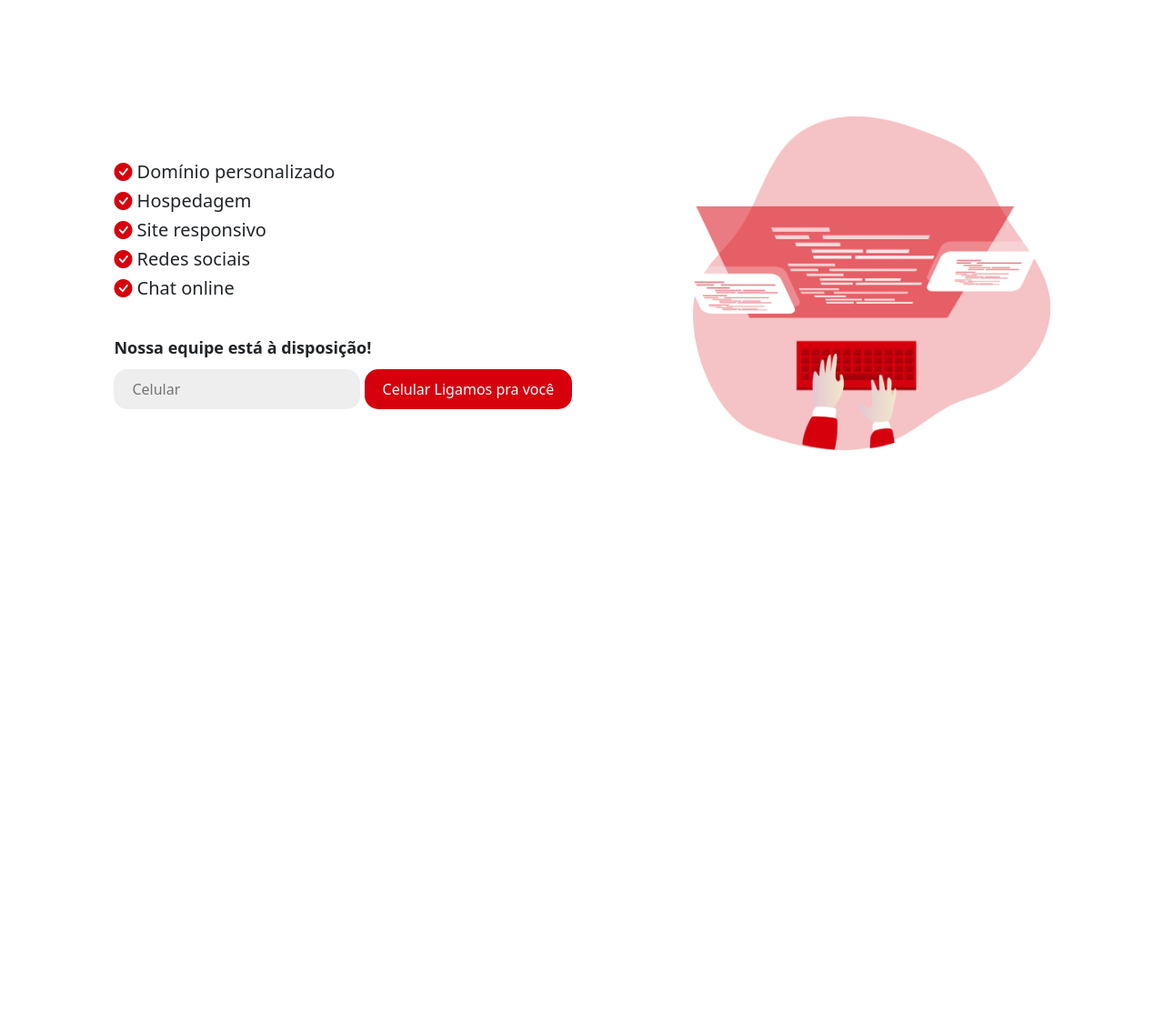
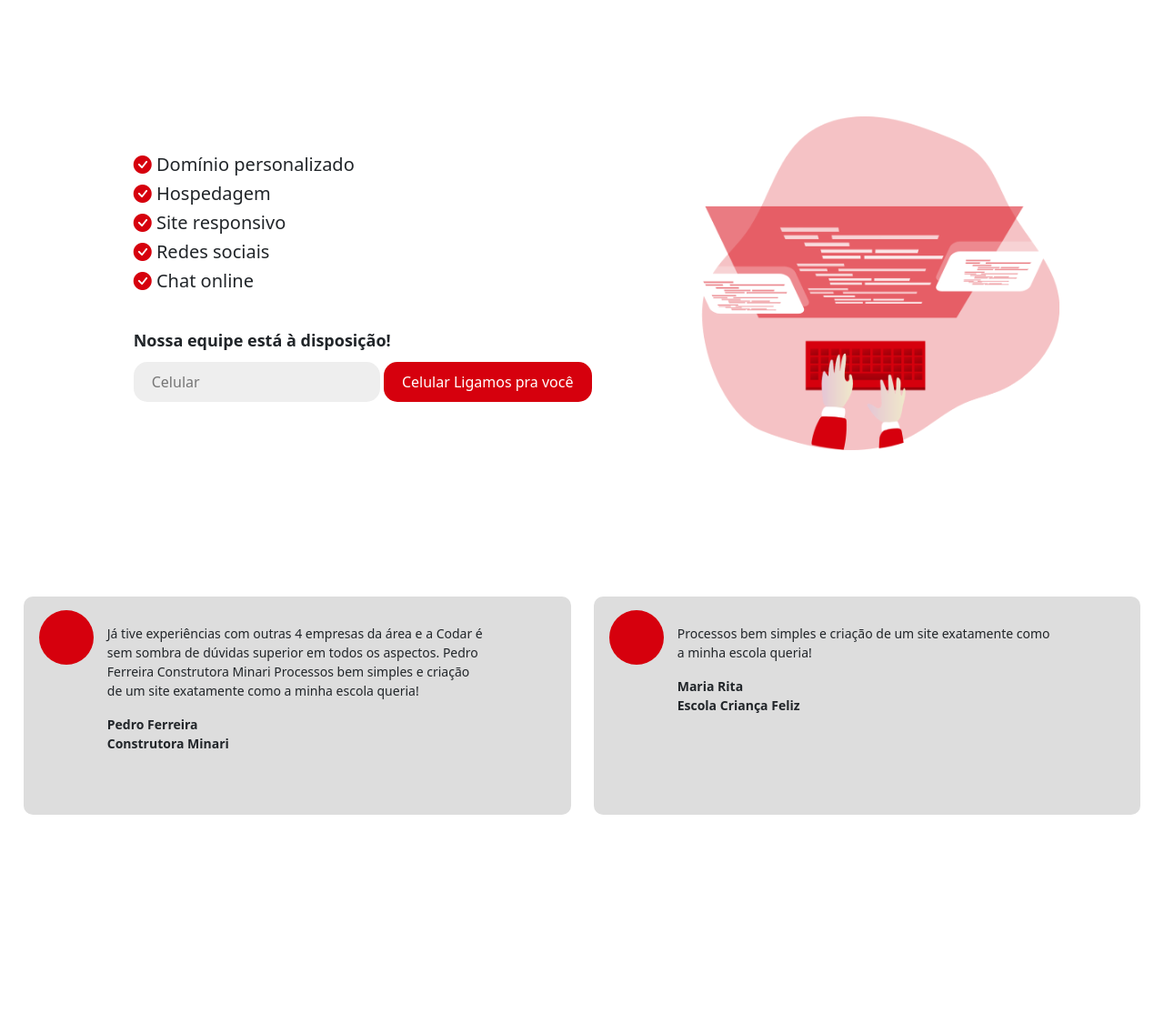
Before and after one commit to aydom669/Projeto-Code, a plain HTML site: page index.html in a window 1280 px wide. Shown: the part 680-1816 px from the top of the page at 91% size. Before the commit the page ends 1272 px from the top, so only its background shows below. Drawn offline with nearby package versions, Linux system fonts and the light colour scheme; a web font is replaced by a local one.

Commit message:
Adicionando mais elementos

```diff
--- a/css/style.scss
+++ b/css/style.scss
@@ -186,10 +186,72 @@ main{
 
     }
 
+    .section__comentarios{
+        width: 100%;
+        height: 60vh;
+        margin-top: 5%;
+        display: flex;
+        justify-content: center;
+        padding: 0 2%;
+        column-gap: 25px;
+
+        .img__comentarios{
+            width: 60px;
+            height: 60px;
+            background: #D6000D;
+            border-radius: 50px;
+            position: absolute;
+            top: 15px;
+            left: 10px;
+            margin: 0 7px;
+
+        }
+
+        .card__box{
+           position: relative;
+           display: flex;
+           justify-content: center;
+           width: 100%;
+           height: 50%;
+           margin: 0 auto;
+           background: #ddd;
+           padding: 30px 40px;
+           column-gap: 20px;
+           border-radius: 10px;
+        }
+
+        .card__text{
+         width: 80%;
+         height: 120%;
+
+
+            p{
+                font-size: 14px;
+            }
+
+            .person{
+                font-size: 14px;
+                font-weight: bold;
+                margin: 10px 0;
+                position: relative;
+            }
+        }
+
+
+
+    }
+
 }
 
 
+@media (max-width: 991px){
+    .section__comentarios{
+        flex-direction: column;
+        row-gap: 25px;
+        margin-bottom: 25px;
 
+    }
+}
 
 
 @media (max-width: 783px){
--- a/index.html
+++ b/index.html
@@ -1,5 +1,6 @@
 <!DOCTYPE html>
 <html lang="en">
+
 <head>
     <meta charset="UTF-8">
     <meta http-equiv="X-UA-Compatible" content="IE=edge">
@@ -13,7 +14,8 @@
 
     <!--Bootstrap-->
 
-    <link href="https://cdn.jsdelivr.net/npm/bootstrap@5.1.3/dist/css/bootstrap.min.css" rel="stylesheet" integrity="sha384-1BmE4kWBq78iYhFldvKuhfTAU6auU8tT94WrHftjDbrCEXSU1oBoqyl2QvZ6jIW3" crossorigin="anonymous">
+    <link href="https://cdn.jsdelivr.net/npm/bootstrap@5.1.3/dist/css/bootstrap.min.css" rel="stylesheet"
+        integrity="sha384-1BmE4kWBq78iYhFldvKuhfTAU6auU8tT94WrHftjDbrCEXSU1oBoqyl2QvZ6jIW3" crossorigin="anonymous">
 
     <link rel="stylesheet" href="https://cdn.jsdelivr.net/npm/bootstrap-icons@1.8.1/font/bootstrap-icons.css">
 
@@ -23,15 +25,18 @@
 
     <link rel="preconnect" href="https://fonts.googleapis.com">
     <link rel="preconnect" href="https://fonts.gstatic.com" crossorigin>
-    <link href="https: //fonts.googleapis.com/css2? family= Outfit:wght@300;400;600 & family= Poppins:ital,wght@0,100;0,600;1,100;1,300 & family= Roboto:wght@300;400;500 & family= Rubik:wght@300;400;500 & display=swap"
-    rel="stylesheet">
+    <link
+        href="https: //fonts.googleapis.com/css2? family= Outfit:wght@300;400;600 & family= Poppins:ital,wght@0,100;0,600;1,100;1,300 & family= Roboto:wght@300;400;500 & family= Rubik:wght@300;400;500 & display=swap"
+        rel="stylesheet">
 
     <!--Fonts End-->
 
     <title>Codar</title>
 </head>
+
 <body>
     <main class="conteiner">
+
         <header class="header">
             <div class="header__logo">
                 <h1>
@@ -52,9 +57,9 @@
 
         <section class="section__top">
             <div class="section__top__content">
-                <div class="section__top--img">
+                <picture class="section__top--img">
                     <img class="img__video" src="css/assets/video_call.png" alt="video_call">
-                </div>
+                </picture>
                 <div class="section__content--text">
                     <p class="p__seunegocio">Alavanque seu negócio com um</p>
                     <h2 class="h2__website">Website incrível</h2>
@@ -64,10 +69,10 @@
         </section>
 
         <section class="section__opção conteiner">
-            <div class="img__opcao">
+            <picture class="img__opcao">
                 <img src="assets/coding_.png" alt="coding">
-            </div>
-            <div class="section__opção--lista">
+            </picture>
+            <ul class="section__opção--lista">
                 <li><i class="bi bi-check-circle-fill"></i> Domínio personalizado</li>
                 <li><i class="bi bi-check-circle-fill"></i> Hospedagem</li>
                 <li><i class="bi bi-check-circle-fill"></i> Site responsivo</li>
@@ -78,10 +83,50 @@
                     <label for="#">Nossa equipe está à disposição!</label> <br>
                     <input type="text" placeholder="Celular"> <button>Celular Ligamos pra você</button>
                 </form>
+            </ul>
+        </section>
+
+
+        <section class="section__comentarios conteiner">
+            <div class="card__box">
+                <div class="img__comentarios"></div>
+                <div class="card__text">
+                    <p>
+                        Já tive experiências com outras 4 empresas da área e a Codar é sem sombra de dúvidas superior em
+                        todos os aspectos.
+                        Pedro Ferreira Construtora Minari
+                        Processos bem simples e criação de um site exatamente como a minha escola queria!
+
+
+                        <div class="person">
+                            Pedro Ferreira<br>
+                        <span>Construtora Minari</span>
+                        </div>
+                    </p>
+                </div>
+            </div>
+
+            <div class="card__box">
+                <div class="img__comentarios"></div>
+                <div class="card__text">
+                    <p>
+                        Processos bem simples e criação de um site exatamente como a minha escola queria!
+
+                        <div class="person">
+                            Maria Rita<br>
+                        <span>Escola Criança Feliz</span>
+                        </div>
+
+
+                    </p>
+                </div>
             </div>
         </section>
+
     </main>
+    <footer></footer>
 </body>
+
 </html>
 
 
@@ -101,8 +146,6 @@
 
 
 <!--
-Nossa equipe está à disposição!
-Celular Ligamos pra você
 Já tive experiências com outras 4 empresas da área e a Codar é sem sombra de dúvidas superior em todos os aspectos.
 Pedro Ferreira Construtora Minari
 Processos bem simples e criação de um site exatamente como a minha escola queria!
```
Also changed, not shown: css/style.css, 1 other file.
